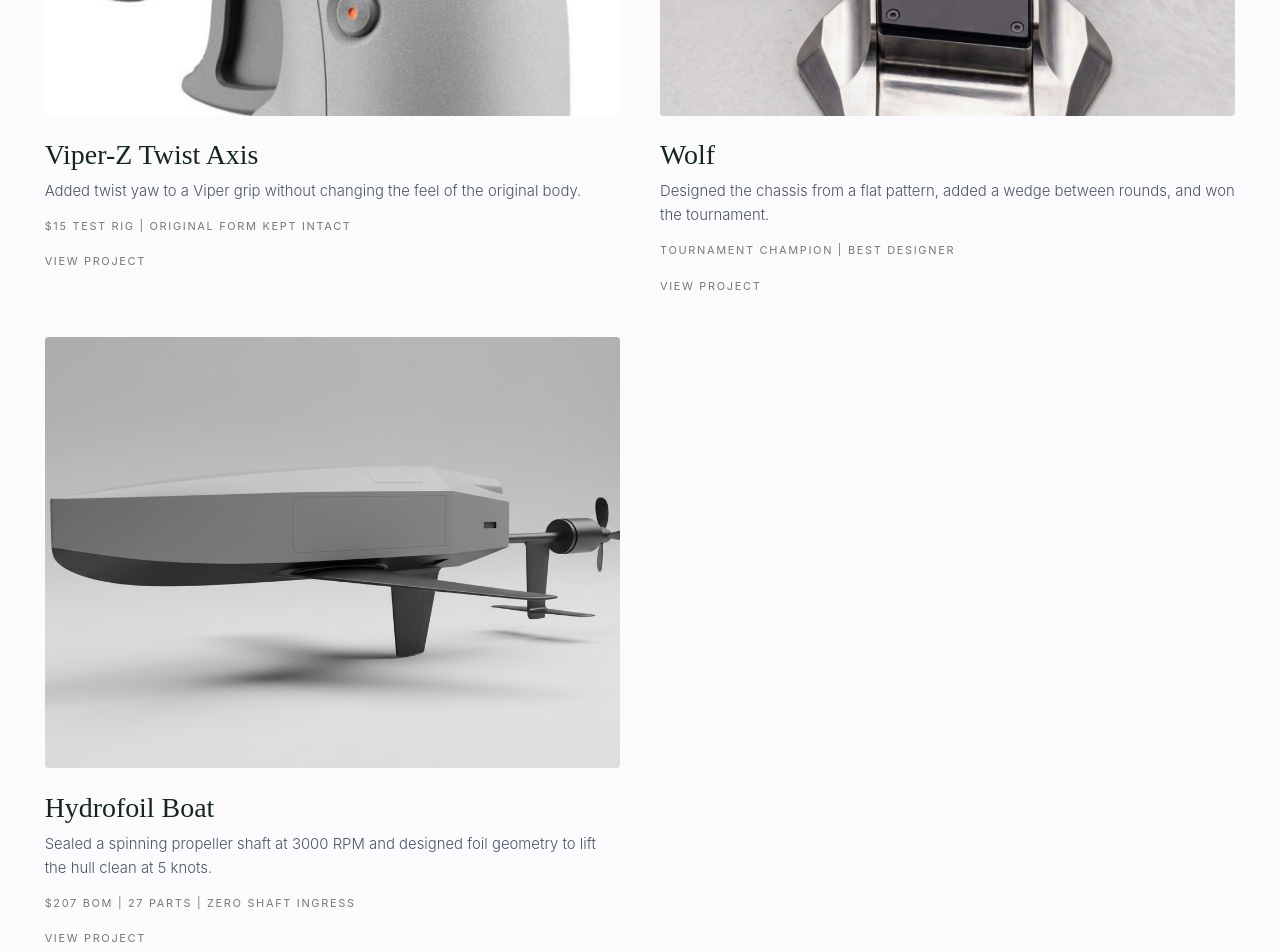
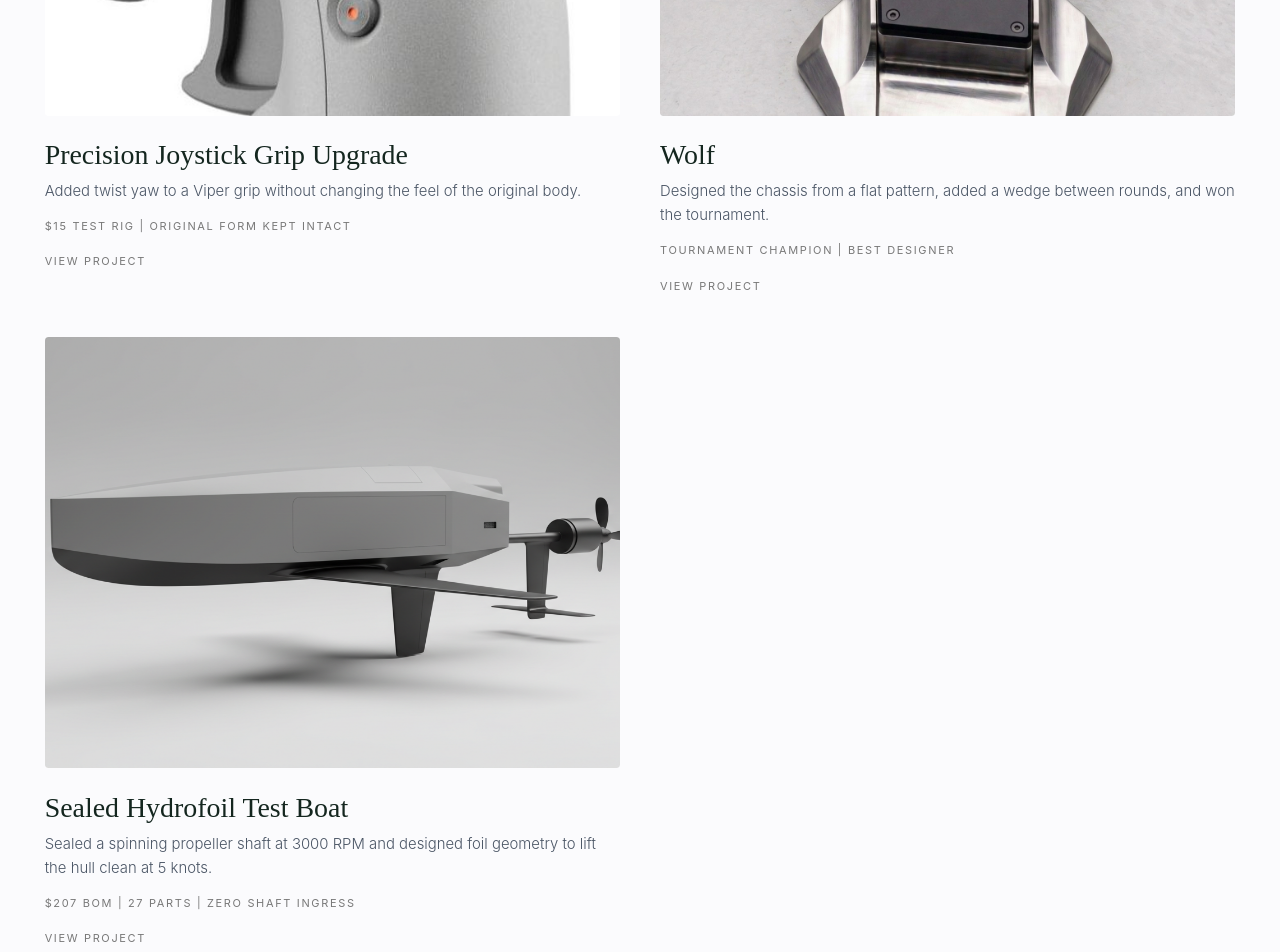
Before and after one commit to jayaramhariharan/jayaramhariharan.github.io, a React (Vite) app: page /#/ in a window 1280 px wide. Shown: the part 3760-4712 px from the top of the page. Built offline with nearby package versions, Linux system fonts and the light colour scheme; a web font is replaced by a local one.

Commit message:
update project titles and descriptions

```diff
--- a/constants.ts
+++ b/constants.ts
@@ -3,7 +3,7 @@ import { Project, Experience, SocialLink, DesignValue } from './types';
 export const PROJECTS: Project[] = [
   {
     id: 1,
-    title: "Viper-Z Twist Axis",
+    title: "Precision Joystick Grip Upgrade",
     category: "Mechatronics",
     image: "/case-studies/viper/home-card-latest.jpg",
     heroImages: [
@@ -11,7 +11,7 @@ export const PROJECTS: Project[] = [
       "https://picsum.photos/seed/flightstick2/600/400",
       "https://picsum.photos/seed/flightstick3/600/400"
     ],
-    description: "Added a 6th axis to a premium HOTAS grip with a $15 subsystem and no change to the outer ergonomics.",
+    description: "Upgraded a premium joystick grip with an added twist feature, preserving the original ergonomic shape while expanding control.",
     details: {
       client: "Private Client",
       year: "2023",
@@ -106,7 +106,7 @@ export const PROJECTS: Project[] = [
     title: "Wolf",
     category: "Product Design",
     image: "/case-studies/wolf/hero.jpg",
-    description: "Won a combat robotics tournament with a chassis designed to cut, fold, and survive impacts.",
+    description: "Designed and campaigned a battlebot that won the tournament with a low, impact-resistant chassis and a between-round wedge upgrade.",
     details: {
       client: "Propeller Technologies",
       year: "2022",
@@ -190,10 +190,10 @@ export const PROJECTS: Project[] = [
   },
   {
     id: 3,
-    title: "Hydrofoil Boat",
+    title: "Sealed Hydrofoil Test Boat",
     category: "Marine Engineering",
     image: "/case-studies/hydrofoil/hero.png",
-    description: "Built a foil-assisted RC hull around two problems: getting the hull to leave the water, and keeping the propeller shaft watertight once it does.",
+    description: "Built a hydrofoil test boat to prove a waterproofing method for rotating shafts, printed hulls, and dynamic loads below the waterline.",
     details: {
       client: "Blueprint Community",
       year: "2024",
```
